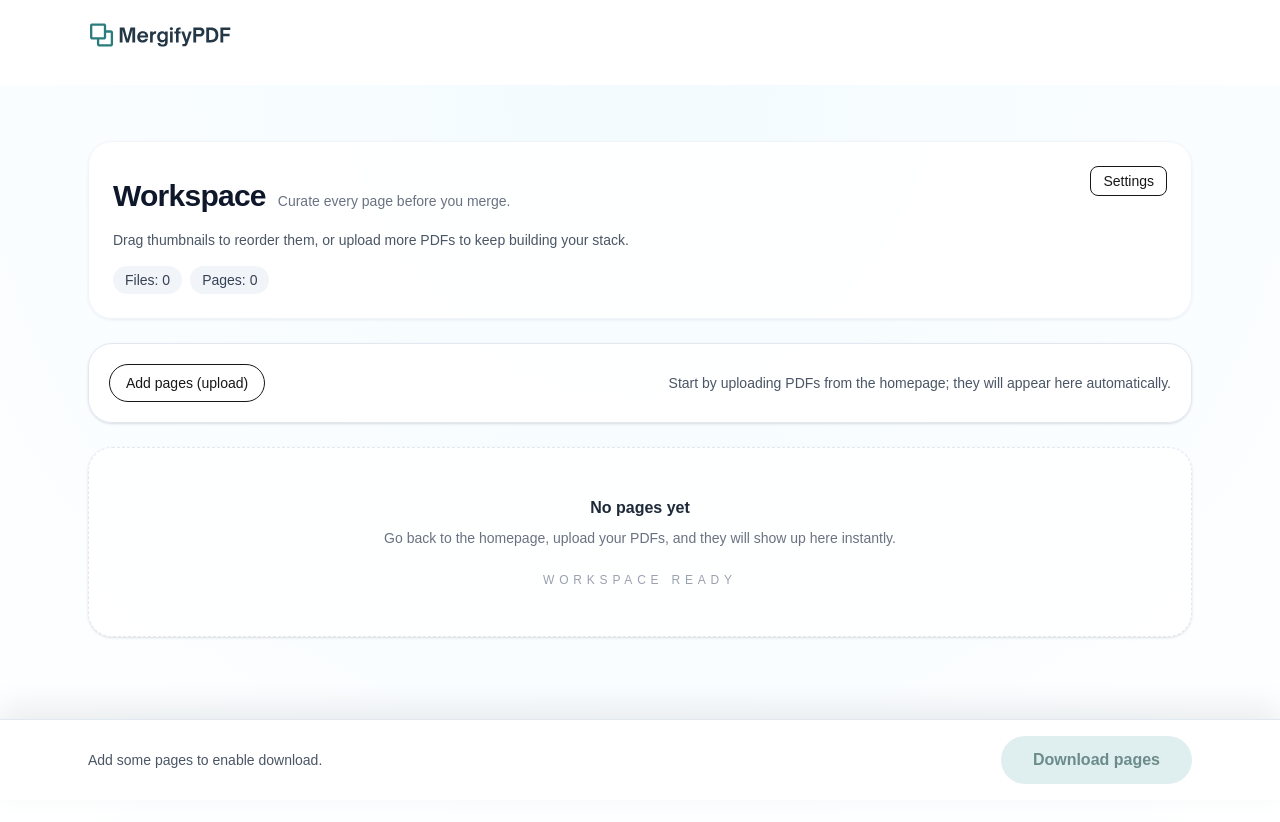
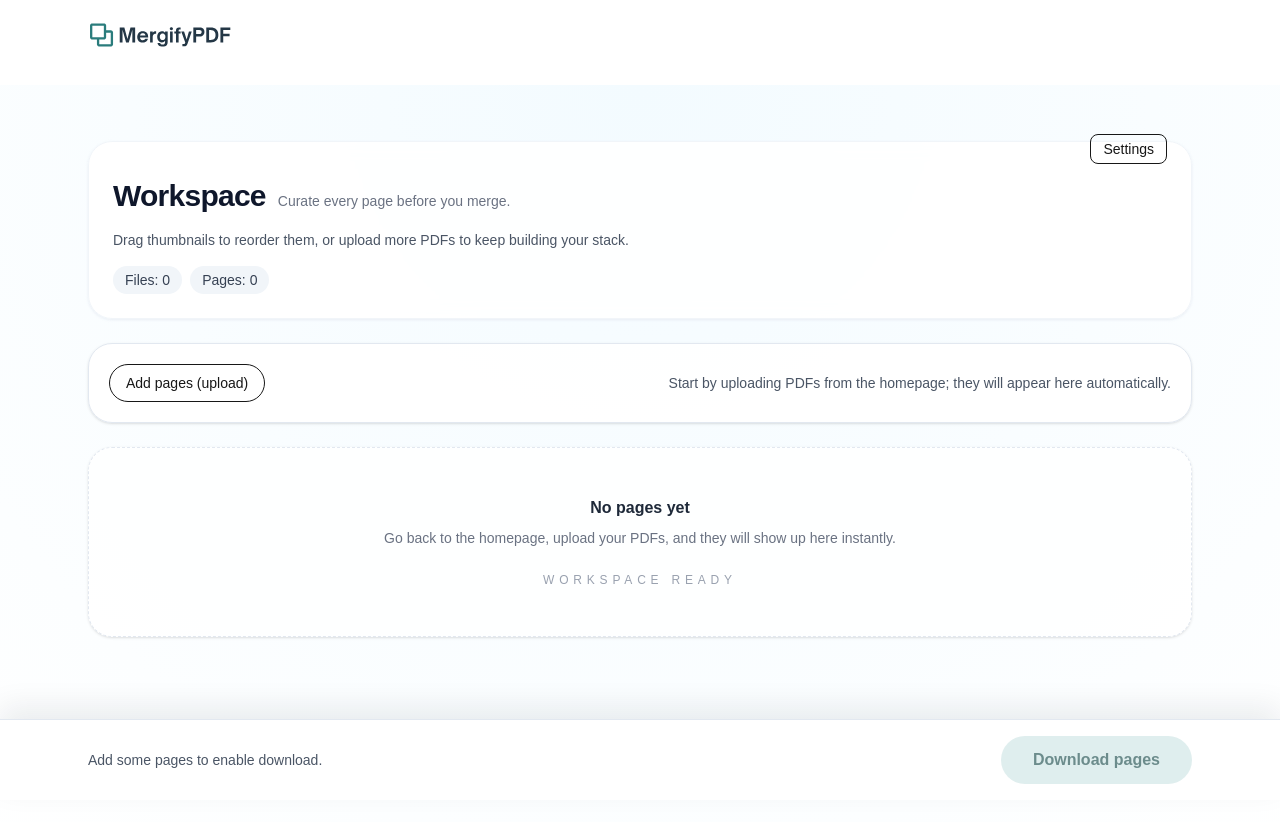
Before and after one commit to Mergify2020/mergifypdf, a Next.js app: page /studio in a window 1280 px wide. Shown: the top 822 px of the page. Built offline with nearby package versions, Linux system fonts and the light colour scheme.

Commit message:
chore: align workspace settings button

```diff
--- a/src/app/studio/page.tsx
+++ b/src/app/studio/page.tsx
@@ -246,7 +246,7 @@ function WorkspaceClient() {
     <main className="min-h-screen bg-[radial-gradient(circle_at_top,_#f3fbff,_#ffffff)]">
       <div className="mx-auto flex max-w-6xl flex-col gap-6 px-4 pt-10 pb-32 lg:px-6 lg:pt-14">
         <div className="rounded-3xl border border-slate-100 bg-white/90 p-6 shadow-sm shadow-slate-200/60 backdrop-blur">
-          <div className="flex flex-wrap items-start gap-4">
+          <div className="relative flex flex-wrap items-start gap-4">
             <div className="min-w-[220px] flex-1 space-y-4">
               <div className="mt-3 flex flex-wrap items-baseline gap-3">
                 <h1 className="text-3xl font-semibold tracking-tight text-slate-900">Workspace</h1>
@@ -260,7 +260,7 @@ function WorkspaceClient() {
                 <span className="rounded-full bg-slate-100 px-3 py-1">Pages: {pages.length}</span>
               </div>
             </div>
-            <div className="ml-auto self-start">
+            <div className="ml-auto self-start lg:absolute lg:-top-8 lg:right-0">
               <SettingsMenu />
             </div>
           </div>
```
